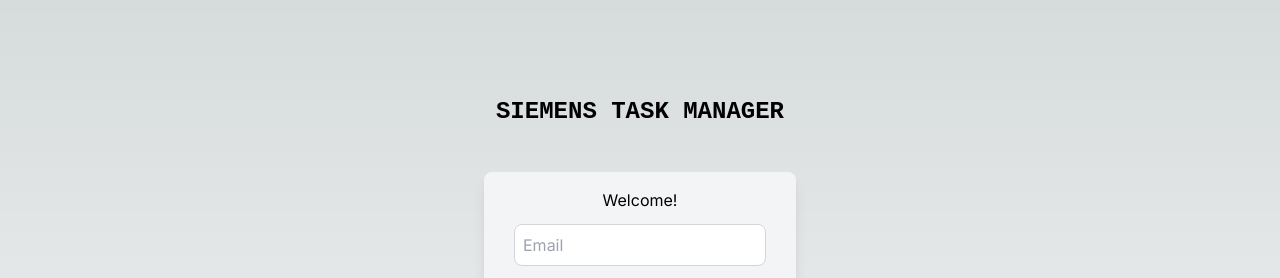
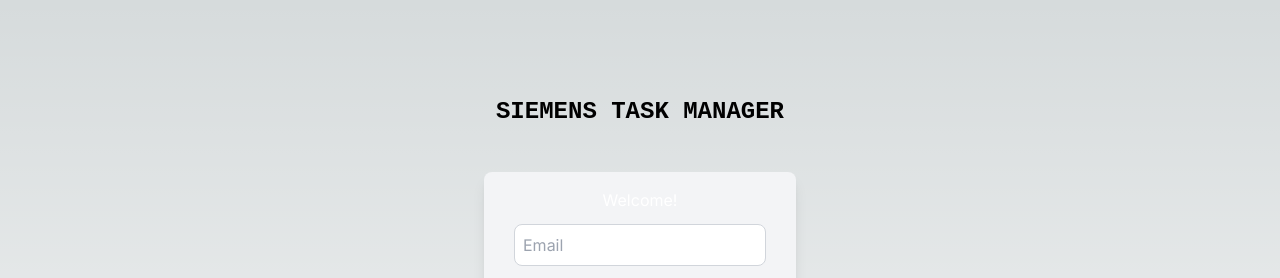
Before and after one commit to msaidm/task-manger, a Next.js app: page / in a window 1280 px wide. Shown: the top 278 px of the page. Built offline with nearby package versions, Linux system fonts and the light colour scheme.

Commit message:
changedColor

```diff
--- a/src/components/LoginForm.js
+++ b/src/components/LoginForm.js
@@ -297,7 +297,7 @@
       <button onClick={handleForm} className="mt-8 bg-blue-500 hover:bg-blue-700 text-white font-bold py-2 px-4 rounded">
         Log In
       </button>
-      <p className="mt-4 mb-2">
+      <p className="mt-4 mb-2 text-black">
         Don't have an account?{' '}
         <span style={{ cursor: 'pointer' }} onClick={handleSignUpClick} className="text-black underline ">Sign up now!</span>
       </p>
--- a/src/components/MainText.js
+++ b/src/components/MainText.js
@@ -3,7 +3,7 @@
 const MainText = ({ children, className, fontSize, color, fontFamily, style, htmlContent }) => {
     const textStyle = {
         fontSize: fontSize || 'inherit',
-        color: color || 'inherit',
+        color: color || '#FFFFFF',
         fontFamily: fontFamily || 'inherit',
         ...style,
     };
```
